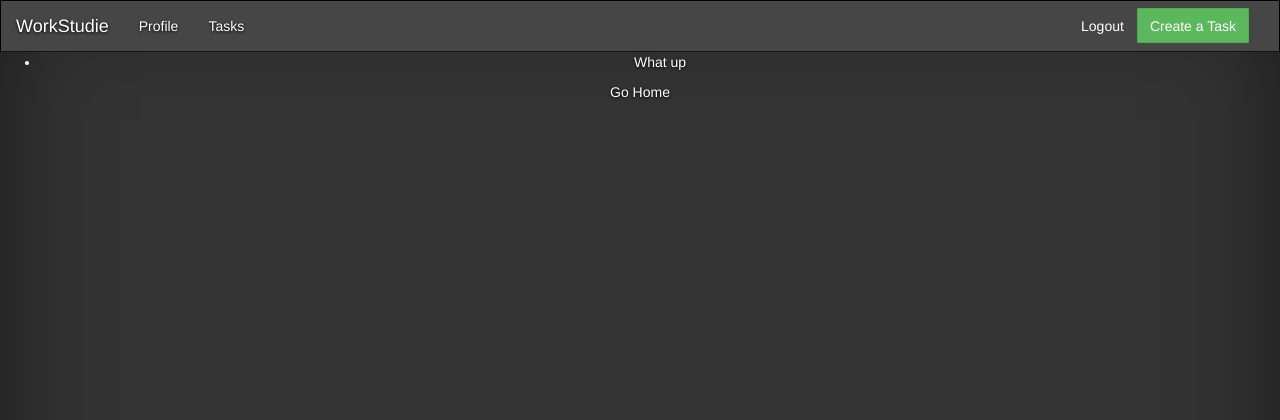
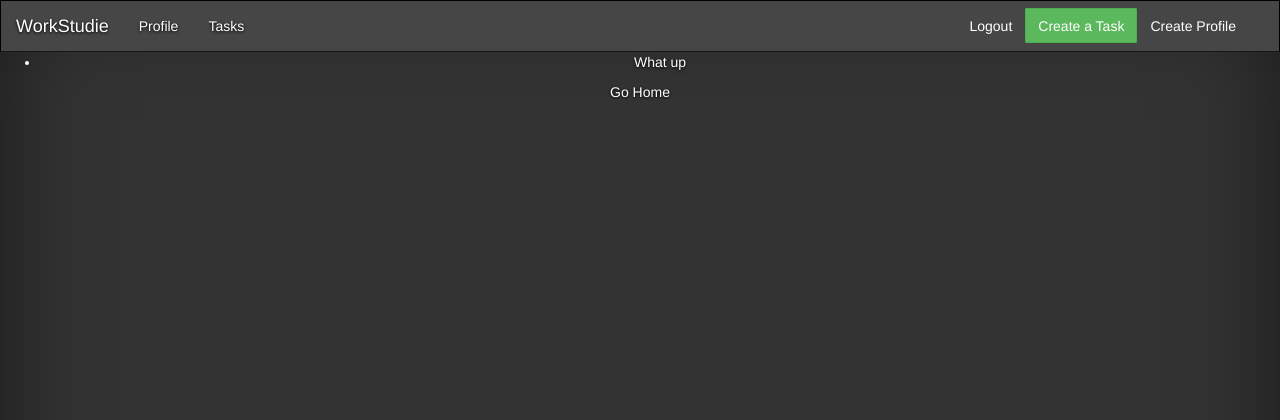
Before and after one commit to adc613/WorkStudie, a Django app: page /account/thanks/ in a window 1280 px wide. Shown: the top 420 px of the page. Run offline with Django 3.2, Linux system fonts and the light colour scheme; a user stored in the database is signed in; parts of the project's set-up code (start-up, migrations or seed data) failed here and were passed over; some libraries are stand-ins or nearby versions.

Commit message:
Finnally got the profile to connect to the user through a one to one field, which I can call on and display the profile on the user profile page.

```diff
--- a/templates/createProfile.html
+++ b/templates/createProfile.html
@@ -1,6 +1,6 @@
 <h1>Create a Profile!</h1>
 <form method="POST" action="{% url 'account:create_profile' %}">
 	{% csrf_token %}
-	{{ form.as_p {}}
+	{{ form.as_p }}
 	<button type="submit">Submit</button>
 </form>
--- a/templates/navbar.html
+++ b/templates/navbar.html
@@ -21,6 +21,10 @@
         {% endif %}
       </ul>
       {% if user.is_authenticated %}
+
+         <form action="{% url 'account:create_profile' %}" class="navabar-form navbar-right">
+          <button type="submit" class="userButton btn btn=default" >Create Profile</button>
+         </form>
 
          <form  action="{% url 'task:create_task' %}" class="navabar-form navbar-right">
           <button type="submit" id="createTask" class="userButton btn btn=default"  >Create a Task</button>
--- a/templates/profile.html
+++ b/templates/profile.html
@@ -18,10 +18,10 @@
 	{% endif %}
 	<ul>
 		{% if user.is_worker %}
-			<li> Task Completed: {{ tasks_completed }} </li>
+			<!-- <li> Task Completed: {{ tasks_completed }} </li> -->
 		{% endif %}
-		<li>Majoring in: {{ profile.intended_college_major }}</li>
-		<li>Task Made: {{ tasks_made }}</li>
+		<li>Majoring in: {{ major }}</li>
+		<!-- <li>Task Made: {{ tasks_made }}</li> -->
 	</ul>
 
 	<div>
--- a/users/models.py
+++ b/users/models.py
@@ -14,6 +14,8 @@ class Profile(models.Model):
 	description = models.TextField(max_length='1000', blank=True)
 	#Intended Major
 	intended_major = models.CharField(max_length=255, blank=True, default="Life")
+	#The users profile
+	user = models.OneToOneField('users.User' ,blank=True, null=True)
 
 class UserManager(BaseUserManager):
 	"""
@@ -49,8 +51,6 @@ class User(AbstractBaseUser, PermissionsMixin):
 	"""
 	#date that user join
 	creation_date = models.DateTimeField(auto_now_add=True, auto_now=False, editable=False)
-	#link to user profile
-	profile = models.OneToOneField(Profile, null=True)
 	email = models.EmailField(max_length=100, unique=True, primary_key=True)
 	first_name = models.CharField(max_length=255, blank=False)
 	last_name = models.CharField(max_length=100, blank=False)
--- a/users/views.py
+++ b/users/views.py
@@ -144,14 +144,14 @@ class CreateProfileView(View):
 
 	@method_decorator(login_required)
 	def post(self, request, *args, **kwargs):
-		if request.user.profile:
-			return HttpResponseRedirect(reverse('home'))
 		form = self.form(request.POST or None)
 		if form.is_valid():
 			user = request.user
 			save_it = form.save(commit=False)
+			user.profile = save_it
 			save_it.save()
-			user.profile = save_it
+			user.save()
+			messages.success(request, "You created your profile")
 			return HttpResponseRedirect(reverse('account:thanks'))
 
 
@@ -166,13 +166,14 @@ class MyProfileView(View):
 		if user.profile== None:
 			HttpResponseRedirect(reverse('account:create_profile'))
 		profile = user.profile
-		number_of_completed_task = profile.tasks_completed.count()
-		number_of_task_made = profile.tasks_made.count()
-		print 'number of completed task: %r' % (number_of_completed_task)
+		#number_of_completed_task = profile.tasks_completed.count()
+		#number_of_task_made = profile.tasks_made.count()
+		#print 'number of completed task: %r' % (number_of_completed_task)
 		context = {'user': user,
 			'profile':profile,
-			'tasks_completed' : number_of_completed_task,
-			'tasks_made' : number_of_task_made
+			'major':profile.intended_major
+			#'tasks_completed' : number_of_completed_task,
+			#'tasks_made' : number_of_task_made
 			}
 		return render(request, self.template_name, context)
 
```
Also changed, not shown: db.sqlite3, 2 other files.
